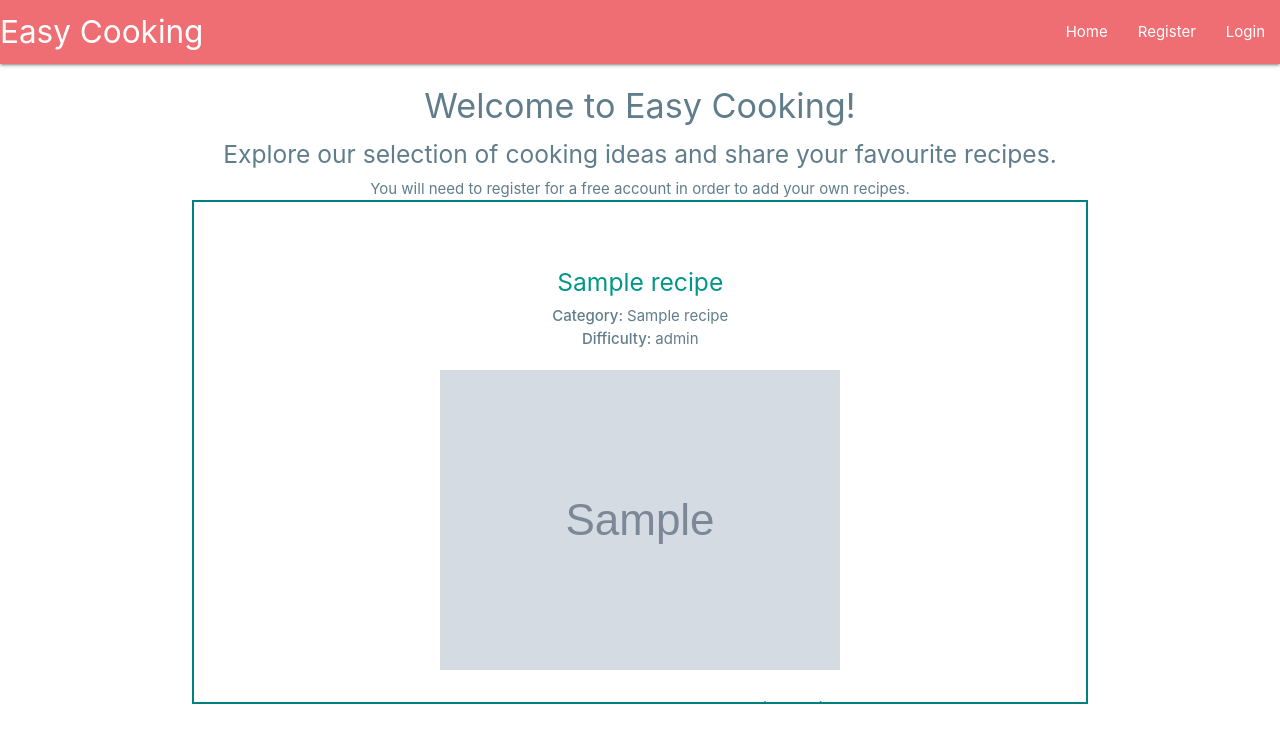
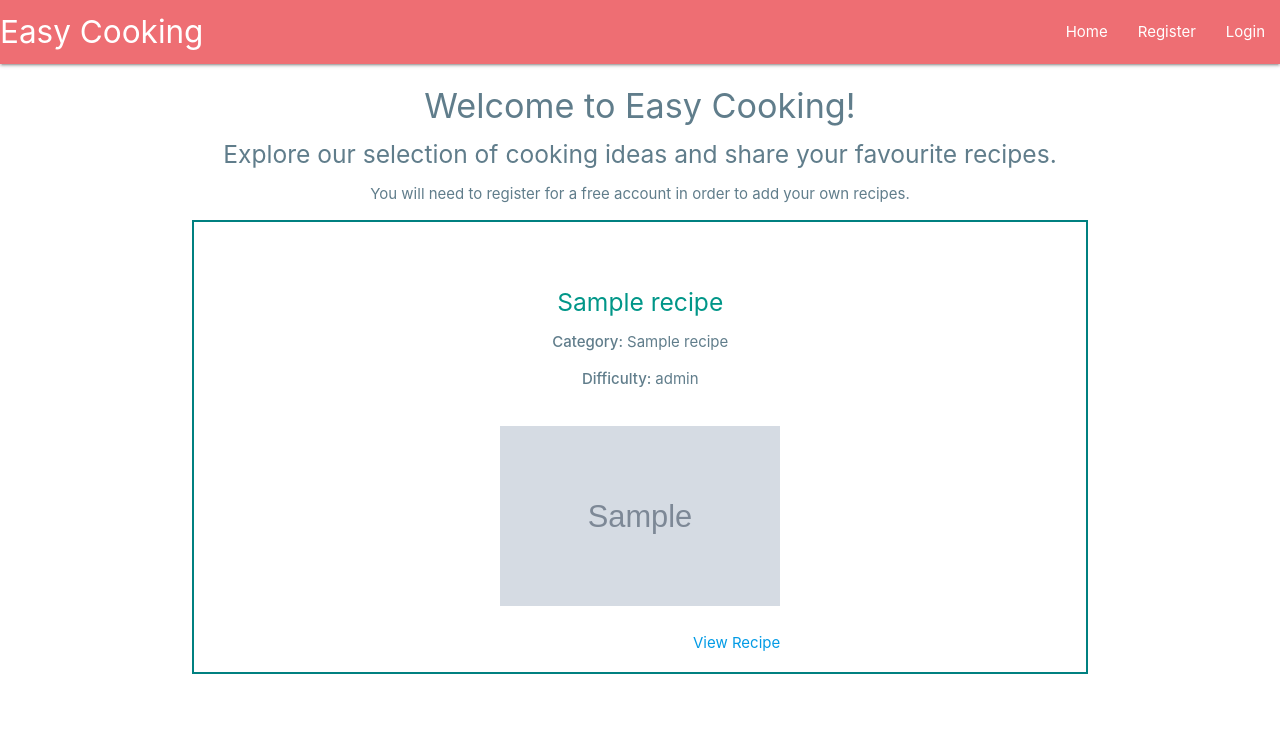
Before and after one commit to Code-Institute-Submissions/ms-project-3-v2, a Flask app: page / in a window 1280 px wide. Shown: the top 743 px of the page. Run offline with Flask 2, Linux system fonts and the light colour scheme; grey boxes marked "Sample" are stand-in pictures; a database or web service that is not in the repository returns one stand-in record (values such as "Sample title"); some libraries are stand-ins or nearby versions.

Commit message:
Add styling to carousel on home page

```diff
--- a/static/css/style.css
+++ b/static/css/style.css
@@ -2,16 +2,6 @@
 
 /*google fonts*/
 @import url('https://fonts.googleapis.com/css2?family=Cookie&display=swap');
-
-/*remove default margin, padding and border*/
-* {
-    margin:0;
-    padding:0;
-    border:0;
-}
-
-
-/* --------------- carousel on recipes.html */
 
 .border {
     border-style: solid;
@@ -19,26 +9,30 @@
     color: teal !important;
 }
 
+/* --------------- carousel on recipes.html */
+
 .carousel {
-    height: 700px;
-    margin-top: -200px;
-  }
+    height: 600px;
+    margin-top: -150px;
+}
 
 .carousel .carousel-item {
     width: auto;
     height: 200px;
 }
 
-/*https://community.adobe.com/t5/dreamweaver-discussions/bootstrap-carousel-how-to-size-images/m-p/9481806*/
-
-#carousel-img {
-    width: auto;
-    height: 200px;
-    max-height: 200px;
+.carousel-img {
+    width: 280px;
+    height: 180px;
 }
 
-/*https://stackoverflow.com/questions/36996041/remove-opacity-from-carousel-images-in-materialize-design*/
+/*Learned about CSS visibility property from this
+tutorial https://www.w3schools.com/CSSref/pr_class_visibility.asp*/
 
-.carousel .carousel-item {
-    opacity: 1 !important;
+.recipe-name {
+  visibility: hidden;
 }
+
+.active .recipe-name {
+    visibility: visible;
+}
```
